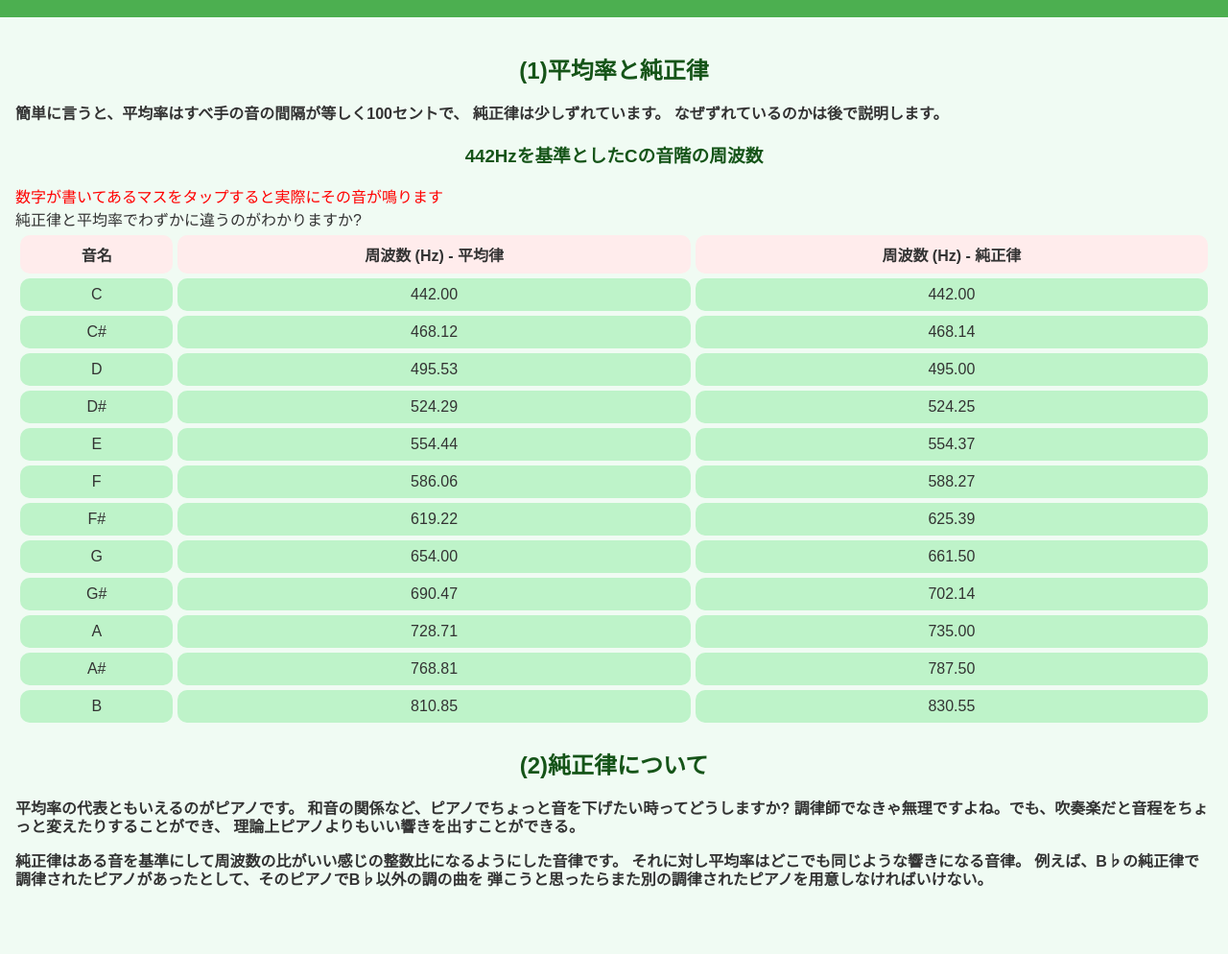
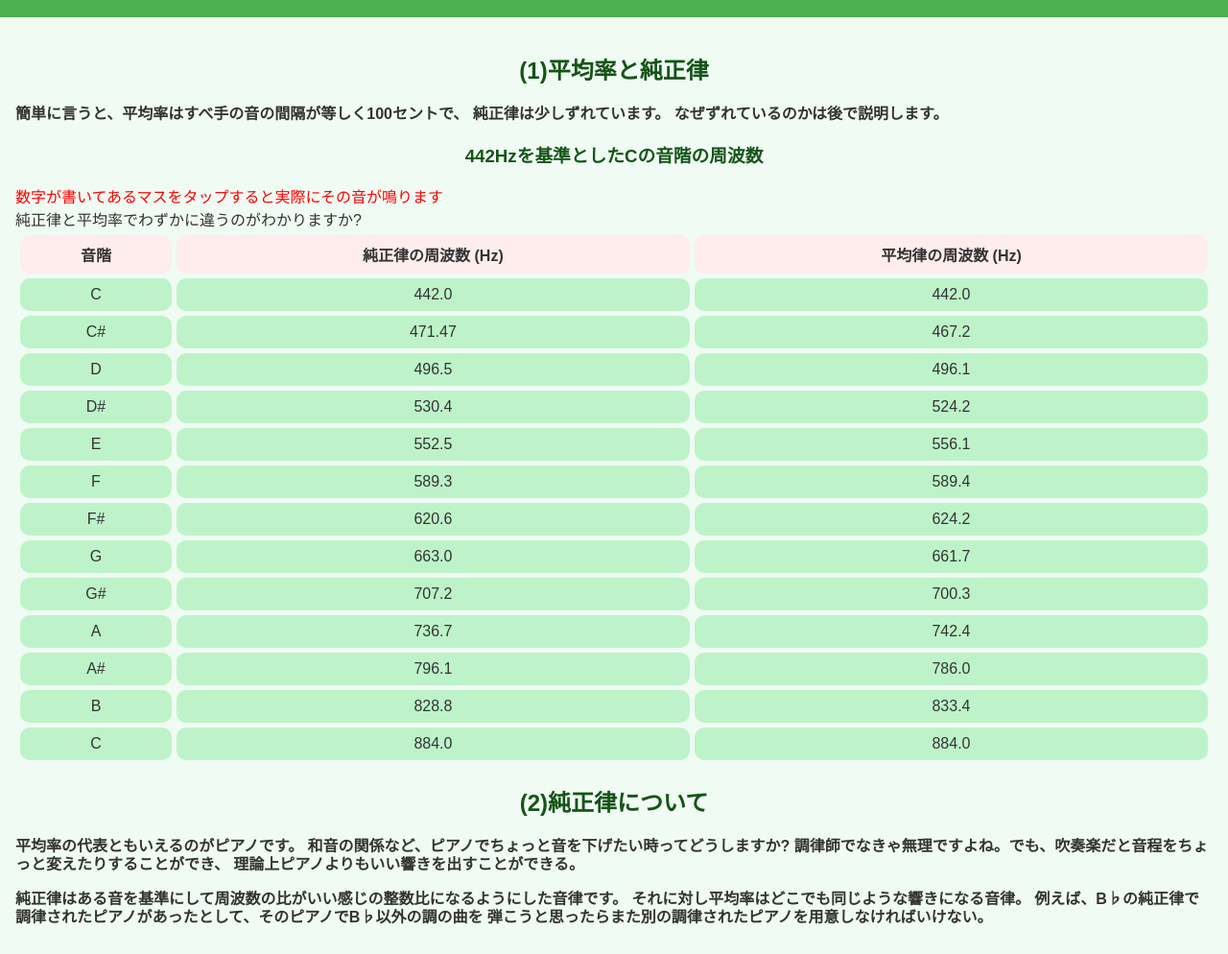
Before and after one commit to masat410/music, a website: page page/just_intonation.html in a window 1280 px wide. Shown: the part 103-1097 px from the top of the page at 96% size. Drawn offline with Linux system fonts and the light colour scheme.

Commit message:
周波数の修正

```diff
--- a/page/just_intonation.html
+++ b/page/just_intonation.html
@@ -23,73 +23,146 @@
         <h3>442Hzを基準としたCの音階の周波数</h3>
         <span style="color: red">数字が書いてあるマスをタップすると実際にその音が鳴ります</span><br>
         <span>純正律と平均率でわずかに違うのがわかりますか?</span>
+<!--        <table>-->
+<!--            <tr>-->
+<!--                <th>音名</th>-->
+<!--                <th>周波数 (Hz) - 平均律</th>-->
+<!--                <th>周波数 (Hz) - 純正律</th>-->
+<!--            </tr>-->
+<!--            <tr>-->
+<!--                <td>C</td>-->
+<!--                <td class="clickable" onclick="playSound(442.00)">442.00</td>-->
+<!--                <td class="clickable" onclick="playSound(442.00)">442.00</td>-->
+<!--            </tr>-->
+<!--            <tr>-->
+<!--                <td>C#</td>-->
+<!--                <td class="clickable" onclick="playSound(468.12)">468.12</td>-->
+<!--                <td class="clickable" onclick="playSound(468.14)">468.14</td>-->
+<!--            </tr>-->
+<!--            <tr>-->
+<!--                <td>D</td>-->
+<!--                <td class="clickable" onclick="playSound(495.53)">495.53</td>-->
+<!--                <td class="clickable" onclick="playSound(495.00)">495.00</td>-->
+<!--            </tr>-->
+<!--            <tr>-->
+<!--                <td>D#</td>-->
+<!--                <td class="clickable" onclick="playSound(524.29)">524.29</td>-->
+<!--                <td class="clickable" onclick="playSound(524.25)">524.25</td>-->
+<!--            </tr>-->
+<!--            <tr>-->
+<!--                <td>E</td>-->
+<!--                <td class="clickable" onclick="playSound(554.44)">554.44</td>-->
+<!--                <td class="clickable" onclick="playSound(554.37)">554.37</td>-->
+<!--            </tr>-->
+<!--            <tr>-->
+<!--                <td>F</td>-->
+<!--                <td class="clickable" onclick="playSound(586.06)">586.06</td>-->
+<!--                <td class="clickable" onclick="playSound(588.27)">588.27</td>-->
+<!--            </tr>-->
+<!--            <tr>-->
+<!--                <td>F#</td>-->
+<!--                <td class="clickable" onclick="playSound(619.22)">619.22</td>-->
+<!--                <td class="clickable" onclick="playSound(625.39)">625.39</td>-->
+<!--            </tr>-->
+<!--            <tr>-->
+<!--                <td>G</td>-->
+<!--                <td class="clickable" onclick="playSound(654.00)">654.00</td>-->
+<!--                <td class="clickable" onclick="playSound(661.50)">661.50</td>-->
+<!--            </tr>-->
+<!--            <tr>-->
+<!--                <td>G#</td>-->
+<!--                <td class="clickable" onclick="playSound(690.47)">690.47</td>-->
+<!--                <td class="clickable" onclick="playSound(702.14)">702.14</td>-->
+<!--            </tr>-->
+<!--            <tr>-->
+<!--                <td>A</td>-->
+<!--                <td class="clickable" onclick="playSound(728.71)">728.71</td>-->
+<!--                <td class="clickable" onclick="playSound(735.00)">735.00</td>-->
+<!--            </tr>-->
+<!--            <tr>-->
+<!--                <td>A#</td>-->
+<!--                <td class="clickable" onclick="playSound(768.81)">768.81</td>-->
+<!--                <td class="clickable" onclick="playSound(787.50)">787.50</td>-->
+<!--            </tr>-->
+<!--            <tr>-->
+<!--                <td>B</td>-->
+<!--                <td class="clickable" onclick="playSound(810.85)">810.85</td>-->
+<!--                <td class="clickable" onclick="playSound(830.55)">830.55</td>-->
+<!--            </tr>-->
+<!--        </table>-->
         <table>
             <tr>
-                <th>音名</th>
-                <th>周波数 (Hz) - 平均律</th>
-                <th>周波数 (Hz) - 純正律</th>
+                <th>音階</th>
+                <th>純正律の周波数 (Hz)</th>
+                <th>平均律の周波数 (Hz)</th>
             </tr>
             <tr>
                 <td>C</td>
-                <td class="clickable" onclick="playSound(442.00)">442.00</td>
-                <td class="clickable" onclick="playSound(442.00)">442.00</td>
+                <td class="clickable" onclick="playSound(442.0)">442.0</td>
+                <td class="clickable" onclick="playSound(442.0)">442.0</td>
             </tr>
             <tr>
                 <td>C#</td>
-                <td class="clickable" onclick="playSound(468.12)">468.12</td>
-                <td class="clickable" onclick="playSound(468.14)">468.14</td>
+                <td class="clickable" onclick="playSound(471.47)">471.47</td>
+                <td class="clickable" onclick="playSound(467.2)">467.2</td>
             </tr>
             <tr>
                 <td>D</td>
-                <td class="clickable" onclick="playSound(495.53)">495.53</td>
-                <td class="clickable" onclick="playSound(495.00)">495.00</td>
+                <td class="clickable" onclick="playSound(496.5)">496.5</td>
+                <td class="clickable" onclick="playSound(496.1)">496.1</td>
             </tr>
             <tr>
                 <td>D#</td>
-                <td class="clickable" onclick="playSound(524.29)">524.29</td>
-                <td class="clickable" onclick="playSound(524.25)">524.25</td>
+                <td class="clickable" onclick="playSound(530.4)">530.4</td>
+                <td class="clickable" onclick="playSound(524.2)">524.2</td>
             </tr>
             <tr>
                 <td>E</td>
-                <td class="clickable" onclick="playSound(554.44)">554.44</td>
-                <td class="clickable" onclick="playSound(554.37)">554.37</td>
+                <td class="clickable" onclick="playSound(552.5)">552.5</td>
+                <td class="clickable" onclick="playSound(556.1)">556.1</td>
             </tr>
             <tr>
                 <td>F</td>
-                <td class="clickable" onclick="playSound(586.06)">586.06</td>
-                <td class="clickable" onclick="playSound(588.27)">588.27</td>
+                <td class="clickable" onclick="playSound(589.3)">589.3</td>
+                <td class="clickable" onclick="playSound(589.4)">589.4</td>
             </tr>
             <tr>
                 <td>F#</td>
-                <td class="clickable" onclick="playSound(619.22)">619.22</td>
-                <td class="clickable" onclick="playSound(625.39)">625.39</td>
+                <td class="clickable" onclick="playSound(620.6)">620.6</td>
+                <td class="clickable" onclick="playSound(624.2)">624.2</td>
             </tr>
             <tr>
                 <td>G</td>
-                <td class="clickable" onclick="playSound(654.00)">654.00</td>
-                <td class="clickable" onclick="playSound(661.50)">661.50</td>
+                <td class="clickable" onclick="playSound(663.0)">663.0</td>
+                <td class="clickable" onclick="playSound(661.7)">661.7</td>
             </tr>
             <tr>
                 <td>G#</td>
-                <td class="clickable" onclick="playSound(690.47)">690.47</td>
-                <td class="clickable" onclick="playSound(702.14)">702.14</td>
+                <td class="clickable" onclick="playSound(707.2)">707.2</td>
+                <td class="clickable" onclick="playSound(700.3)">700.3</td>
             </tr>
             <tr>
                 <td>A</td>
-                <td class="clickable" onclick="playSound(728.71)">728.71</td>
-                <td class="clickable" onclick="playSound(735.00)">735.00</td>
+                <td class="clickable" onclick="playSound(736.7)">736.7</td>
+                <td class="clickable" onclick="playSound(742.4)">742.4</td>
             </tr>
             <tr>
                 <td>A#</td>
-                <td class="clickable" onclick="playSound(768.81)">768.81</td>
-                <td class="clickable" onclick="playSound(787.50)">787.50</td>
+                <td class="clickable" onclick="playSound(796.1)">796.1</td>
+                <td class="clickable" onclick="playSound(786.0)">786.0</td>
             </tr>
             <tr>
                 <td>B</td>
-                <td class="clickable" onclick="playSound(810.85)">810.85</td>
-                <td class="clickable" onclick="playSound(830.55)">830.55</td>
+                <td class="clickable" onclick="playSound(828.8)">828.8</td>
+                <td class="clickable" onclick="playSound(833.4)">833.4</td>
+            </tr>
+            <tr>
+                <td>C</td>
+                <td class="clickable" onclick="playSound(884.0)">884.0</td>
+                <td class="clickable" onclick="playSound(884.0)">884.0</td>
             </tr>
         </table>
+
     </div>
     <div class="section2">
         <h2>(2)純正律について</h2>
```
